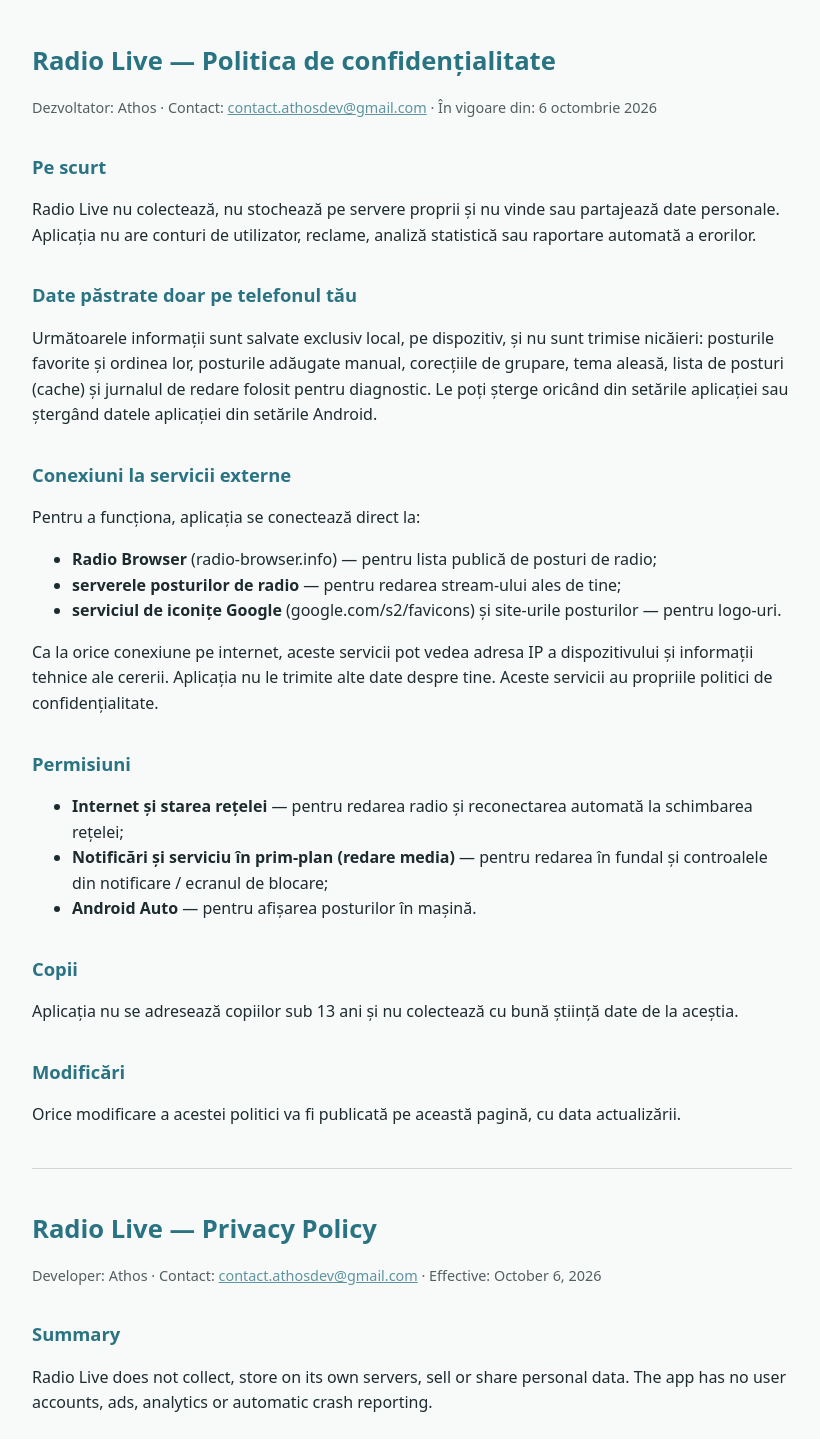
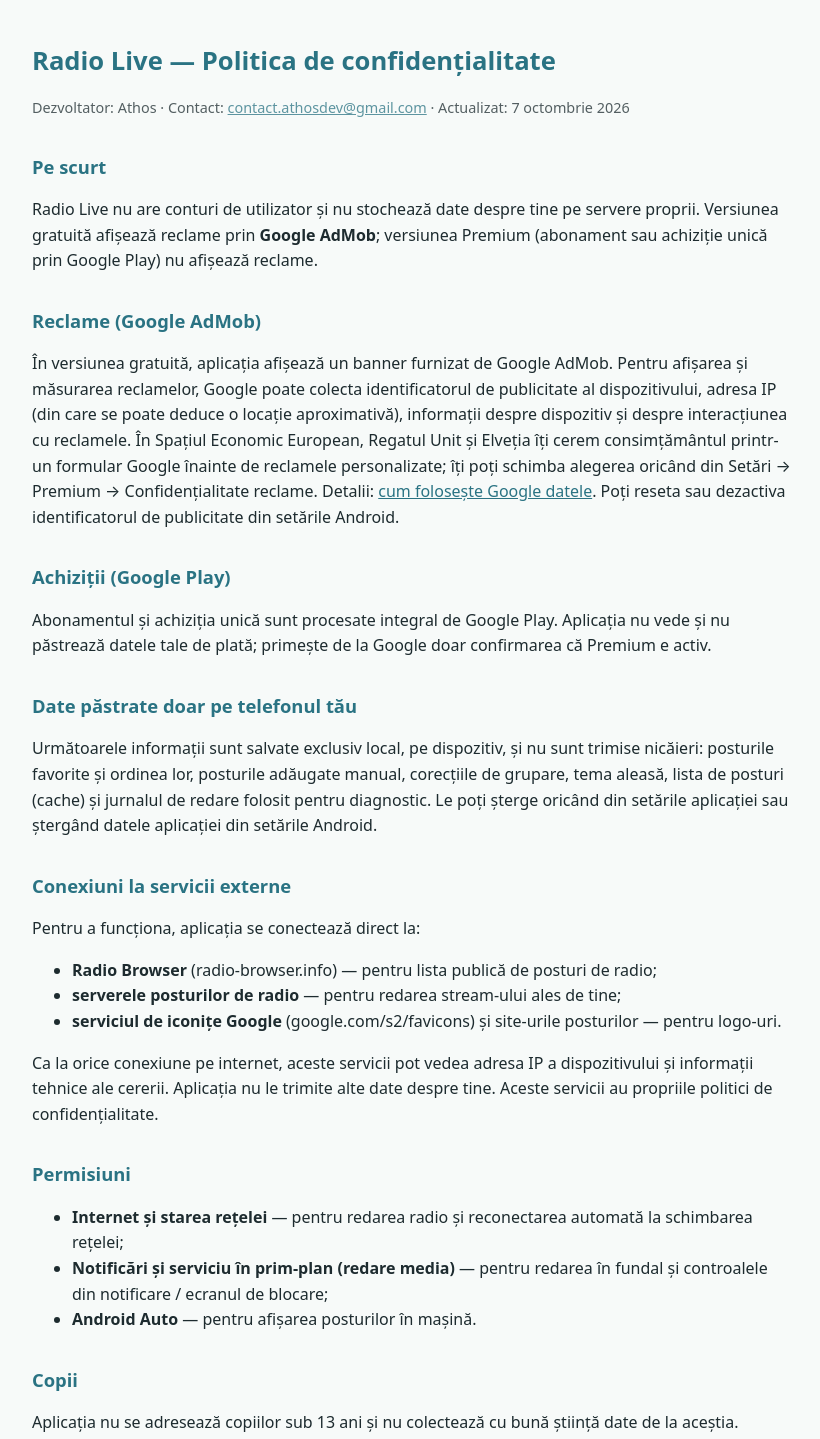
Before and after one commit to sorin777/athos-apps, a plain HTML site: page radio-live/privacy.html in a window 1280 px wide. Shown: the top 1439 px of the page, without its empty margins (228-1048 px from the left). Drawn offline with Linux system fonts and the light colour scheme.

Commit message:
Radio Live: politica de confidentialitate cu reclame (AdMob) si achizitii (Google Play)

```diff
--- a/radio-live/privacy.html
+++ b/radio-live/privacy.html
@@ -19,10 +19,16 @@
 <body>
 
 <h1>Radio Live — Politica de confidențialitate</h1>
-<p class="meta">Dezvoltator: Athos · Contact: <a href="mailto:contact.athosdev@gmail.com">contact.athosdev@gmail.com</a> · În vigoare din: 6 octombrie 2026</p>
+<p class="meta">Dezvoltator: Athos · Contact: <a href="mailto:contact.athosdev@gmail.com">contact.athosdev@gmail.com</a> · Actualizat: 7 octombrie 2026</p>
 
 <h2>Pe scurt</h2>
-<p>Radio Live nu colectează, nu stochează pe servere proprii și nu vinde sau partajează date personale. Aplicația nu are conturi de utilizator, reclame, analiză statistică sau raportare automată a erorilor.</p>
+<p>Radio Live nu are conturi de utilizator și nu stochează date despre tine pe servere proprii. Versiunea gratuită afișează reclame prin <strong>Google AdMob</strong>; versiunea Premium (abonament sau achiziție unică prin Google Play) nu afișează reclame.</p>
+
+<h2>Reclame (Google AdMob)</h2>
+<p>În versiunea gratuită, aplicația afișează un banner furnizat de Google AdMob. Pentru afișarea și măsurarea reclamelor, Google poate colecta identificatorul de publicitate al dispozitivului, adresa IP (din care se poate deduce o locație aproximativă), informații despre dispozitiv și despre interacțiunea cu reclamele. În Spațiul Economic European, Regatul Unit și Elveția îți cerem consimțământul printr-un formular Google înainte de reclamele personalizate; îți poți schimba alegerea oricând din Setări → Premium → Confidențialitate reclame. Detalii: <a href="https://policies.google.com/technologies/partner-sites">cum folosește Google datele</a>. Poți reseta sau dezactiva identificatorul de publicitate din setările Android.</p>
+
+<h2>Achiziții (Google Play)</h2>
+<p>Abonamentul și achiziția unică sunt procesate integral de Google Play. Aplicația nu vede și nu păstrează datele tale de plată; primește de la Google doar confirmarea că Premium e activ.</p>
 
 <h2>Date păstrate doar pe telefonul tău</h2>
 <p>Următoarele informații sunt salvate exclusiv local, pe dispozitiv, și nu sunt trimise nicăieri: posturile favorite și ordinea lor, posturile adăugate manual, corecțiile de grupare, tema aleasă, lista de posturi (cache) și jurnalul de redare folosit pentru diagnostic. Le poți șterge oricând din setările aplicației sau ștergând datele aplicației din setările Android.</p>
@@ -52,10 +58,16 @@
 <hr>
 
 <h1>Radio Live — Privacy Policy</h1>
-<p class="meta">Developer: Athos · Contact: <a href="mailto:contact.athosdev@gmail.com">contact.athosdev@gmail.com</a> · Effective: October 6, 2026</p>
+<p class="meta">Developer: Athos · Contact: <a href="mailto:contact.athosdev@gmail.com">contact.athosdev@gmail.com</a> · Updated: October 7, 2026</p>
 
 <h2>Summary</h2>
-<p>Radio Live does not collect, store on its own servers, sell or share personal data. The app has no user accounts, ads, analytics or automatic crash reporting.</p>
+<p>Radio Live has no user accounts and does not store data about you on its own servers. The free version shows ads via <strong>Google AdMob</strong>; the Premium version (subscription or one-time purchase via Google Play) shows no ads.</p>
+
+<h2>Ads (Google AdMob)</h2>
+<p>In the free version the app shows a banner provided by Google AdMob. To show and measure ads, Google may collect the device's advertising ID, IP address (from which an approximate location may be inferred), device information and ad interactions. In the EEA, UK and Switzerland we ask for your consent through a Google form before personalized ads; you can change your choice anytime in Settings → Premium → Ad privacy. Details: <a href="https://policies.google.com/technologies/partner-sites">how Google uses data</a>. You can reset or disable the advertising ID in Android settings.</p>
+
+<h2>Purchases (Google Play)</h2>
+<p>The subscription and one-time purchase are fully processed by Google Play. The app does not see or store your payment details; it only receives confirmation from Google that Premium is active.</p>
 
 <h2>Data kept only on your device</h2>
 <p>Favorites and their order, manually added stations, grouping corrections, theme, the cached station list and the playback diagnostic log are stored locally on your device only and are never sent anywhere. You can delete them from the app settings or by clearing the app data in Android settings.</p>
```
